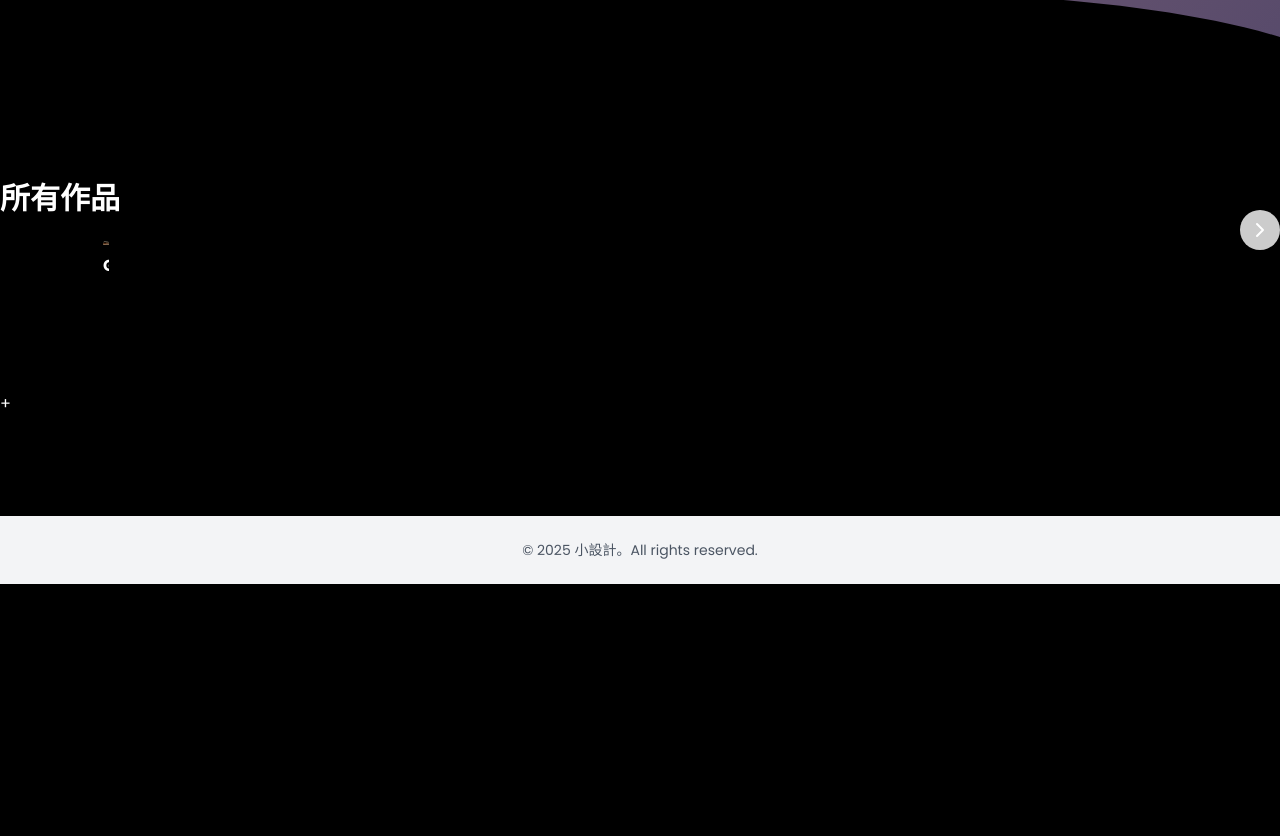
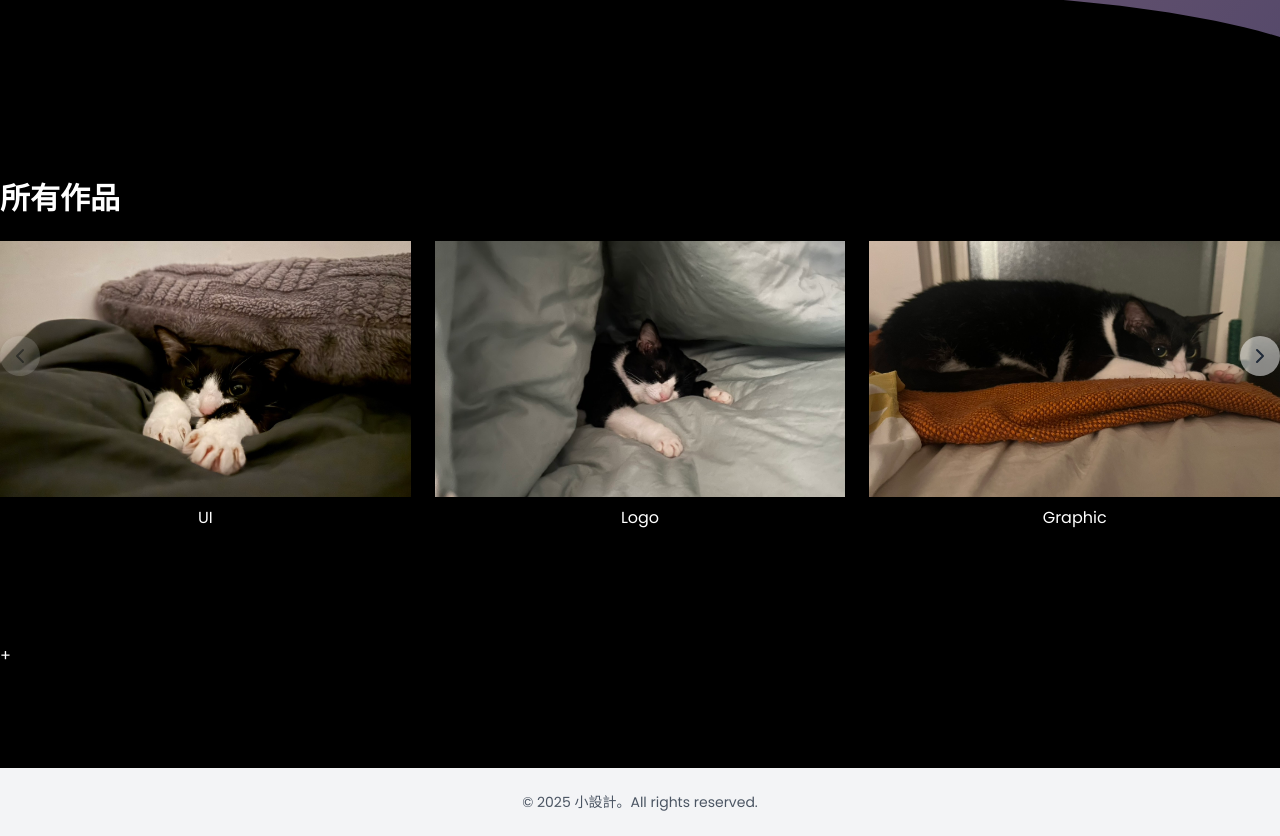
Before and after one commit to DeanYtest/design-showcase, a Next.js app: page / in a window 1280 px wide. Shown: the part 827-1663 px from the top of the page. Before the commit the page ends 1411 px from the top, so only its background shows below. Built offline with nearby package versions, Linux system fonts and the light colour scheme.

Commit message:
fix:worksection1

```diff
--- a/components/ui/WorkCarousel.tsx
+++ b/components/ui/WorkCarousel.tsx
@@ -14,38 +14,41 @@ const allWorks = [
 ];
 
 export default function WorkCarousel() {
-  // 當前第一張的 index
-  const [start, setStart] = useState(0);
-  // 最多可以滑到 start = allWorks.length - visibleCount
-  const visibleCount = 3;
-  const maxStart = allWorks.length - visibleCount;
+  const [index, setIndex] = useState(0);
+  const maxIndex = allWorks.length - 3; // 最多滑動到倒數第3張
 
-  const prev = () => setStart((s) => Math.max(s - 1, 0));
-  const next = () => setStart((s) => Math.min(s + 1, maxStart));
+  const prev = () => index > 0 && setIndex(index - 1);
+  const next = () => index < maxIndex && setIndex(index + 1);
 
-  // 取出當前要顯示的那 3 張
-  const visibleWorks = allWorks.slice(start, start + visibleCount);
+  // 當前要顯示的三張
+  const visible = allWorks.slice(index, index + 3);
 
   return (
-    <section className="container mx-auto py-12 relative">
+    <section className="relative container mx-auto py-12">
       <h2 className="text-3xl font-bold mb-6">所有作品</h2>
 
       {/* 左箭頭 */}
-      {start > 0 && (
       <button
         onClick={prev}
-          className="absolute left-0 top-1/2 -translate-y-1/2 p-2 bg-white bg-opacity-80 rounded-full shadow hover:bg-opacity-100 transition"
+        disabled={index === 0}
+        className={`
+          absolute top-1/2 -translate-y-1/2 left-0
+          p-2 rounded-full
+          bg-white bg-opacity-50 hover:bg-opacity-80
+          disabled:opacity-30 disabled:cursor-not-allowed
+          z-10
+        `}
       >
-          <ChevronLeft size={24} />
+        <ChevronLeft className="w-6 h-6 text-gray-800" />
       </button>
-      )}
 
-      {/* 作品列表 */}
-      <div className="flex overflow-hidden gap-6">
-        {visibleWorks.map((work, i) => (
-          <Link key={start + i} href={work.href} passHref>
-            <a className="block flex-shrink-0 w-[calc((100%-_2*1.5rem)/3)] overflow-hidden rounded-xl shadow-lg">
-              <div className="relative aspect-[3/2]">
+      {/* 圖片區 */}
+      <div className="grid grid-cols-3 gap-6">
+        {visible.map((work, i) => (
+          <Link key={i} href={work.href}>
+            <a className="block overflow-hidden rounded-lg shadow-lg">
+              {/* 固定高度，確保圖片不會太小 */}
+              <div className="relative w-full h-64">
                 <Image
                   src={work.img}
                   alt={work.title}
@@ -54,21 +57,26 @@ export default function WorkCarousel() {
                   priority
                 />
               </div>
-              <h3 className="text-white text-center mt-2">{work.title}</h3>
+              <div className="mt-2 text-center text-white">{work.title}</div>
             </a>
           </Link>
         ))}
       </div>
 
       {/* 右箭頭 */}
-      {start < maxStart && (
       <button
         onClick={next}
-          className="absolute right-0 top-1/2 -translate-y-1/2 p-2 bg-white bg-opacity-80 rounded-full shadow hover:bg-opacity-100 transition"
+        disabled={index === maxIndex}
+        className={`
+          absolute top-1/2 -translate-y-1/2 right-0
+          p-2 rounded-full
+          bg-white bg-opacity-50 hover:bg-opacity-80
+          disabled:opacity-30 disabled:cursor-not-allowed
+          z-10
+        `}
       >
-          <ChevronRight size={24} />
+        <ChevronRight className="w-6 h-6 text-gray-800" />
       </button>
-      )}
     </section>
   );
 }
```
Lines whose indentation alone changed are shown as unchanged.
